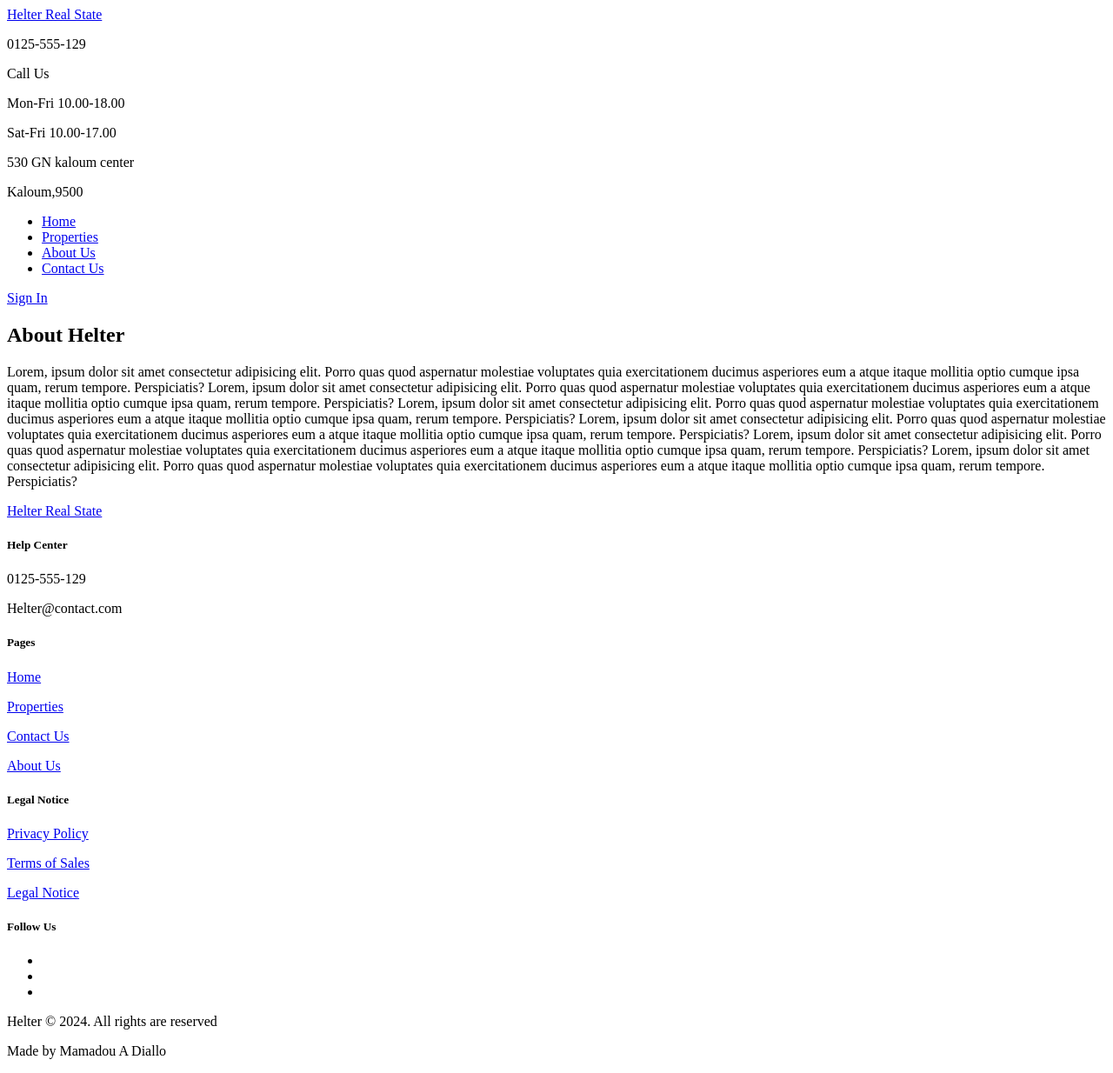
After one commit to aliou77/Symfony-Immobilier, a Symfony app: template templates/pages/about.html.twig in a window 1280 px wide. The commit adds this page. Shown: the whole page at 87% size. Run offline with Twig, Linux system fonts and the light colour scheme; the template is opened without the code that fills it, so the values that code supplies are empty; some libraries are stand-ins or nearby versions.

Commit message:
design: page about

```diff
--- a/templates/_files/footer.html.twig
+++ b/templates/_files/footer.html.twig
@@ -28,10 +28,10 @@
                             <a href="{{ path('property.index') }}">Properties</a>
                         </p>
                         <p>
-                            <a href="#">Contact Us</a>
+                            <a href="{{ path('contact') }}">Contact Us</a>
                         </p>
                         <p>
-                            <a href="#">About Us</a>
+                            <a href="{{ path('about') }}">About Us</a>
                         </p>
                     </div>
                 </div>
--- a/templates/_files/header.html.twig
+++ b/templates/_files/header.html.twig
@@ -58,10 +58,10 @@
                         <a href="{{ path('property.index') }}" class="item-link {% if current_menu is defined and current_menu == 'properties' %}active{% endif %}">Properties</a>
                     </li>
                     <li>
-                        <a href="#" class="item-link {% if current_menu is defined and current_menu == 'about' %}active{% endif %}">About Us</a>
+                        <a href="{{ path('about') }}" class="item-link {% if current_menu is defined and current_menu == 'about' %}active{% endif %}">About Us</a>
                     </li>
                     <li>
-                        <a href="#" class="item-link {% if current_menu is defined and current_menu == 'contact' %}active{% endif %}">Contact Us</a>
+                        <a href="{{ path('contact') }}" class="item-link {% if current_menu is defined and current_menu == 'contact' %}active{% endif %}">Contact Us</a>
                     </li>
                 </ul>
                 <div class="login sm:ms-0 ms-[20px]">
--- /dev/null
+++ b/templates/pages/about.html.twig
@@ -0,0 +1,23 @@
+{% extends 'base.html.twig' %}
+
+{% block title %}Hello PagesController!{% endblock %}
+
+{% block body %}
+
+<section class="about-section">
+    <div class="content mb-[7rem] desktop-width">
+        <h1 class="text-3xl font-bold mt-8">About <span class="text-main">Helter</span></h1>
+        <div class="about-content mt-8">
+            <p class="text-main">
+                Lorem, ipsum dolor sit amet consectetur adipisicing elit. Porro quas quod aspernatur molestiae voluptates quia exercitationem ducimus asperiores eum a atque itaque mollitia optio cumque ipsa quam, rerum tempore. Perspiciatis?
+                Lorem, ipsum dolor sit amet consectetur adipisicing elit. Porro quas quod aspernatur molestiae voluptates quia exercitationem ducimus asperiores eum a atque itaque mollitia optio cumque ipsa quam, rerum tempore. Perspiciatis?
+                Lorem, ipsum dolor sit amet consectetur adipisicing elit. Porro quas quod aspernatur molestiae voluptates quia exercitationem ducimus asperiores eum a atque itaque mollitia optio cumque ipsa quam, rerum tempore. Perspiciatis?
+                Lorem, ipsum dolor sit amet consectetur adipisicing elit. Porro quas quod aspernatur molestiae voluptates quia exercitationem ducimus asperiores eum a atque itaque mollitia optio cumque ipsa quam, rerum tempore. Perspiciatis?
+                Lorem, ipsum dolor sit amet consectetur adipisicing elit. Porro quas quod aspernatur molestiae voluptates quia exercitationem ducimus asperiores eum a atque itaque mollitia optio cumque ipsa quam, rerum tempore. Perspiciatis?
+                Lorem, ipsum dolor sit amet consectetur adipisicing elit. Porro quas quod aspernatur molestiae voluptates quia exercitationem ducimus asperiores eum a atque itaque mollitia optio cumque ipsa quam, rerum tempore. Perspiciatis?
+            </p>
+        </div>
+    </div>
+</section>
+
+{% endblock %}
```
Also changed, not shown: note_react-symphony.md (+0 -1 lines), src/Controller/PagesController.php (added, +28 -0 lines), templates/pages/contact.html.twig (added, +11 -0 lines).
